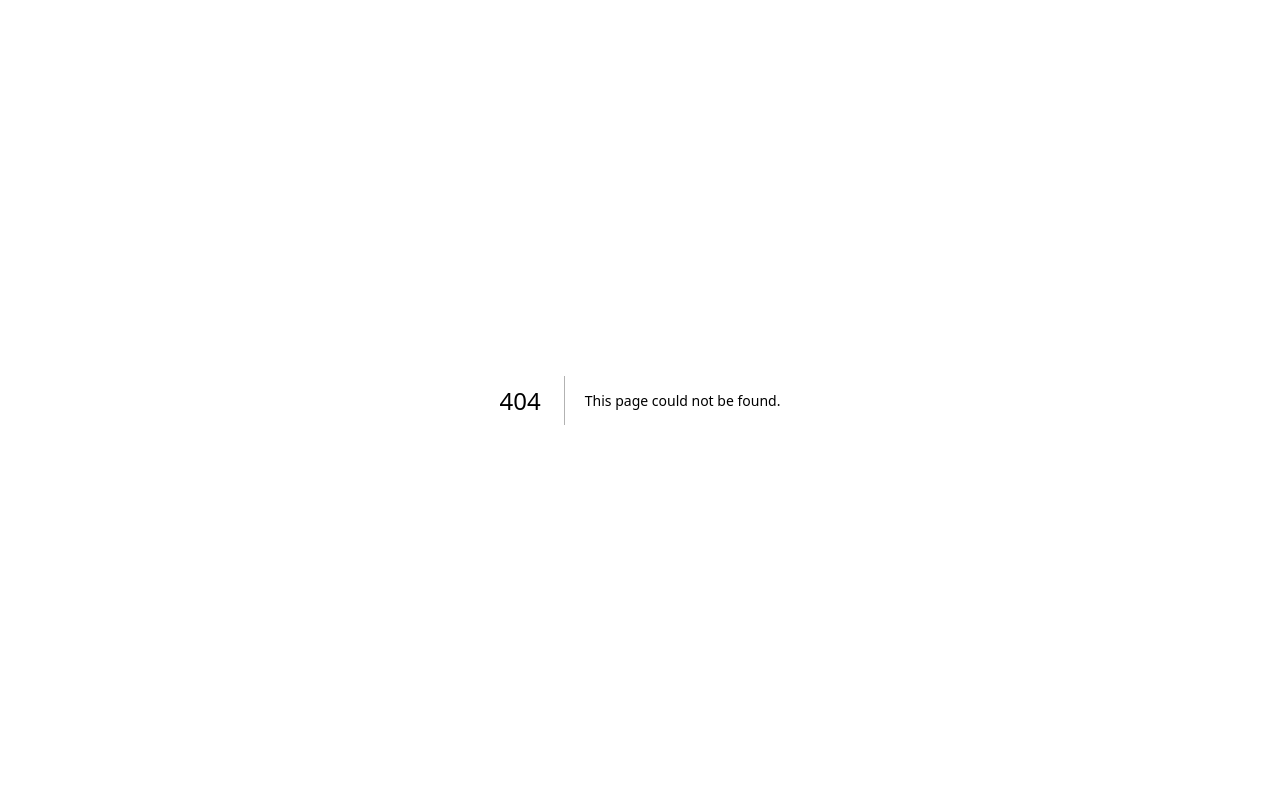
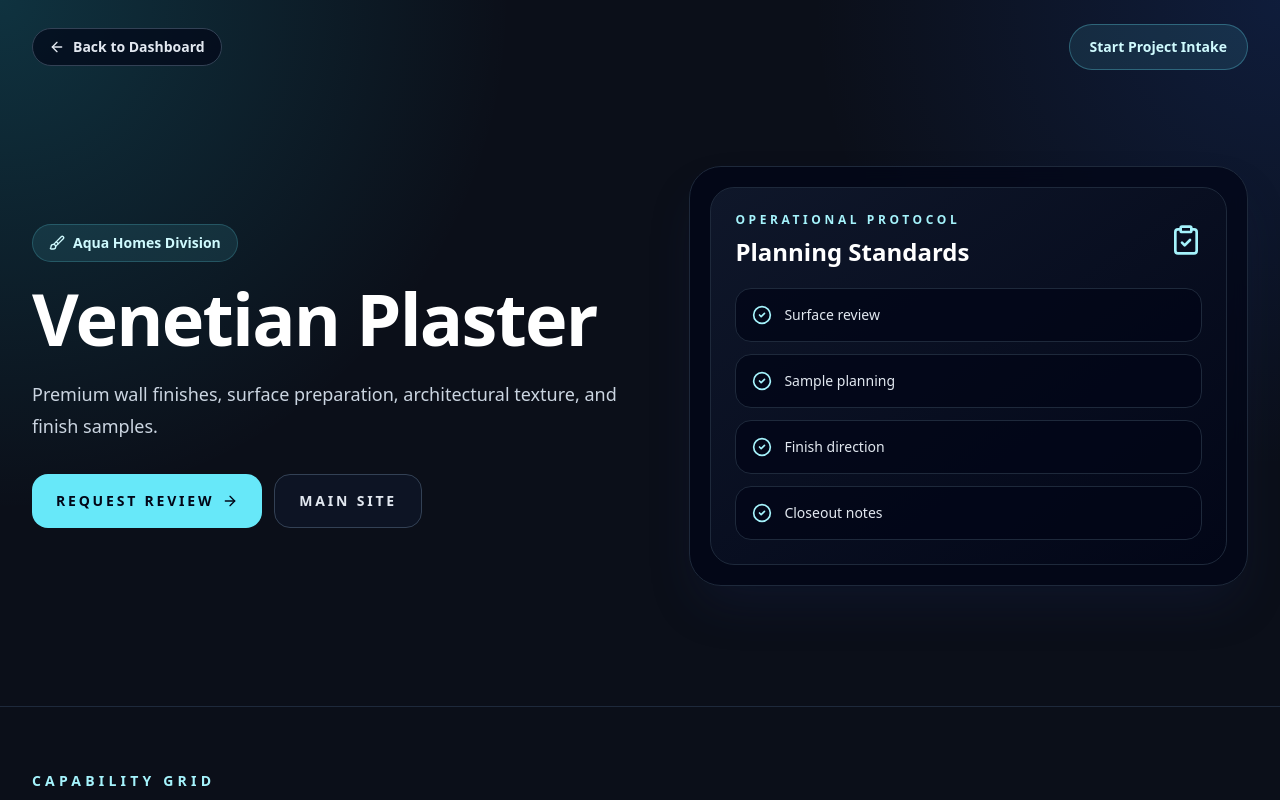
Before and after one commit to deyve55/pro-trades-hvac-demo, a Next.js app: page /venetian-plaster in a window 1280 px wide. Before the commit this address had no page. Shown: the top 800 px of the page. Built offline with nearby package versions, Linux system fonts and the light colour scheme.

Commit message:
Add venetian plaster division route

```diff
--- /dev/null
+++ b/app/venetian-plaster/page.tsx
@@ -0,0 +1,14 @@
+import type { Metadata } from "next";
+import DivisionTemplate from "@/app/components/DivisionTemplate";
+import { Brush, ClipboardCheck, Paintbrush, Sparkles } from "lucide-react";
+
+export const metadata: Metadata = {
+  title: "Aqua Homes Venetian Plaster | Aqua Homes & Design Group",
+  description: "Premium wall finishes, surface preparation, architectural texture, and finish samples.",
+  alternates: { canonical: "/venetian-plaster" },
+  openGraph: { title: "Aqua Homes Venetian Plaster", description: "Premium wall finishes, surface preparation, architectural texture, and finish samples.", images: ["/og-premium-showcase.jpg"] }
+};
+
+export default function Page() {
+  return <DivisionTemplate eyebrowIcon={Brush} title="Venetian Plaster" description="Premium wall finishes, surface preparation, architectural texture, and finish samples." capabilities={[{ title: "Surface Preparation", text: "Wall condition review, preparation notes, and sample planning before finish work.", Icon: Paintbrush }, { title: "Architectural Texture", text: "Texture direction, finish depth, and room-specific planning for premium interiors.", Icon: Brush }, { title: "Finish Samples", text: "Sample boards, sheen notes, and owner review checkpoints before full application.", Icon: Sparkles }, { title: "Project Documentation", text: "Area notes, finish references, and closeout documentation for the selected surface package.", Icon: ClipboardCheck }]} standards={["Surface review", "Sample planning", "Finish direction", "Closeout notes"]} />;
+}
```
